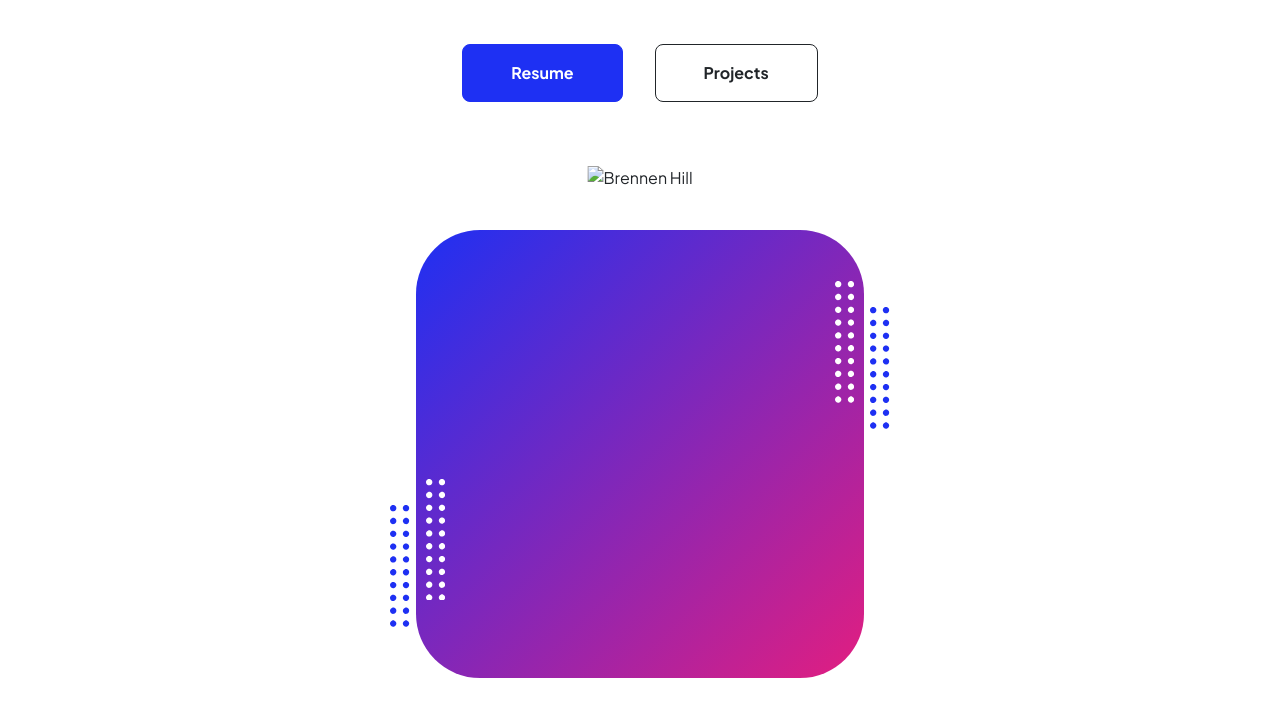
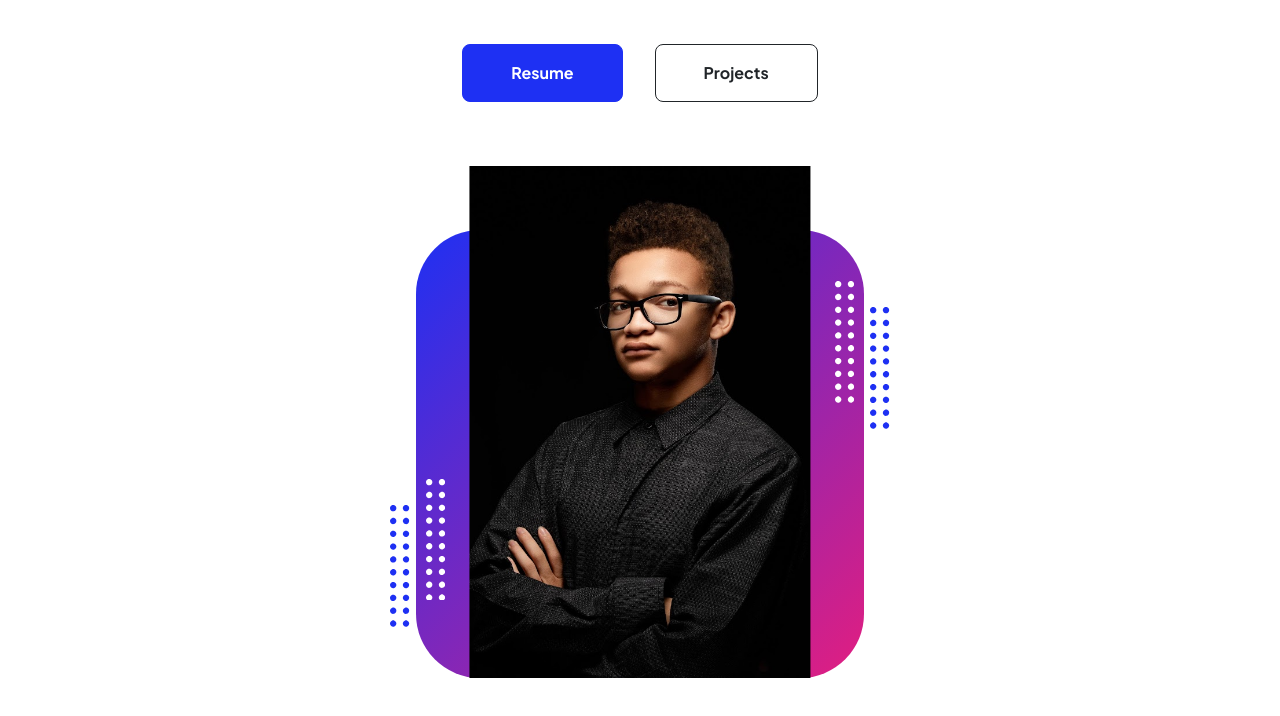
Before and after one commit to BrennenHill0328/Portfolio, a plain HTML site: page index.html in a window 1280 px wide. Shown: the part 368-1084 px from the top of the page. Drawn offline with nearby package versions, Linux system fonts and the light colour scheme.

Commit message:
Add files via upload

```diff
--- a/index.html
+++ b/index.html
@@ -56,7 +56,7 @@
                                 <div class="profile bg-gradient-primary-to-secondary">
                                     <!-- TIP: For best results, use a photo with a transparent background like the demo example below-->
                                     <!-- Watch a tutorial on how to do this on YouTube (link)-->
-                                    <img class="profile-img" src="assets/Brennen-9.png" alt="Brennen Hill" />
+                                    <img class="profile-img" src="assets/brennen-9.png" alt="Brennen Hill" />
                                     <div class="dots-1">
                                         <!-- SVG Dots-->
                                         <svg version="1.1" xmlns="http://www.w3.org/2000/svg" xmlns:xlink="http://www.w3.org/1999/xlink" x="0px" y="0px" viewBox="0 0 191.6 1215.4" style="enable-background: new 0 0 191.6 1215.4" xml:space="preserve">
```
Also changed, not shown: assets/brennen-9.png (added).
